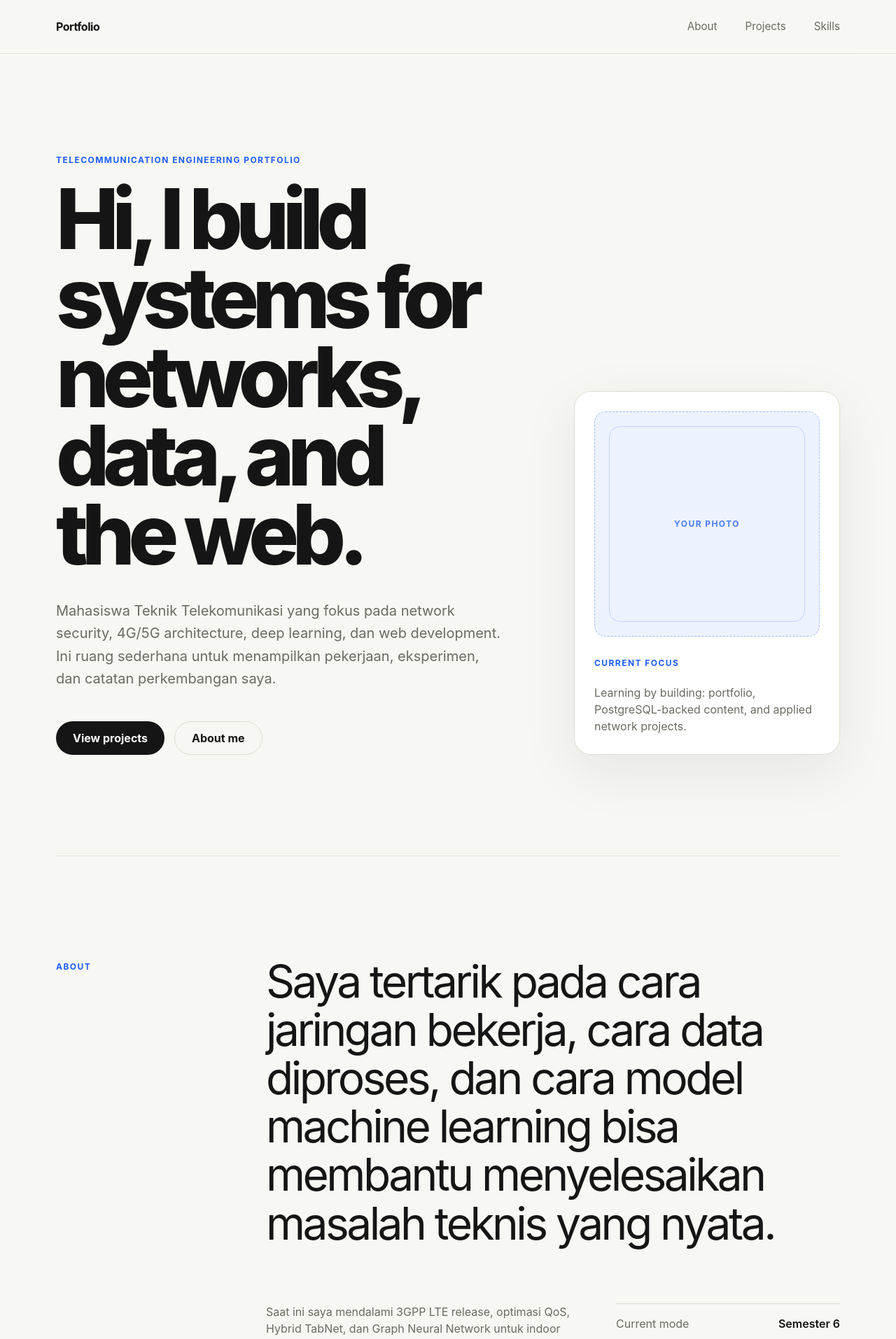
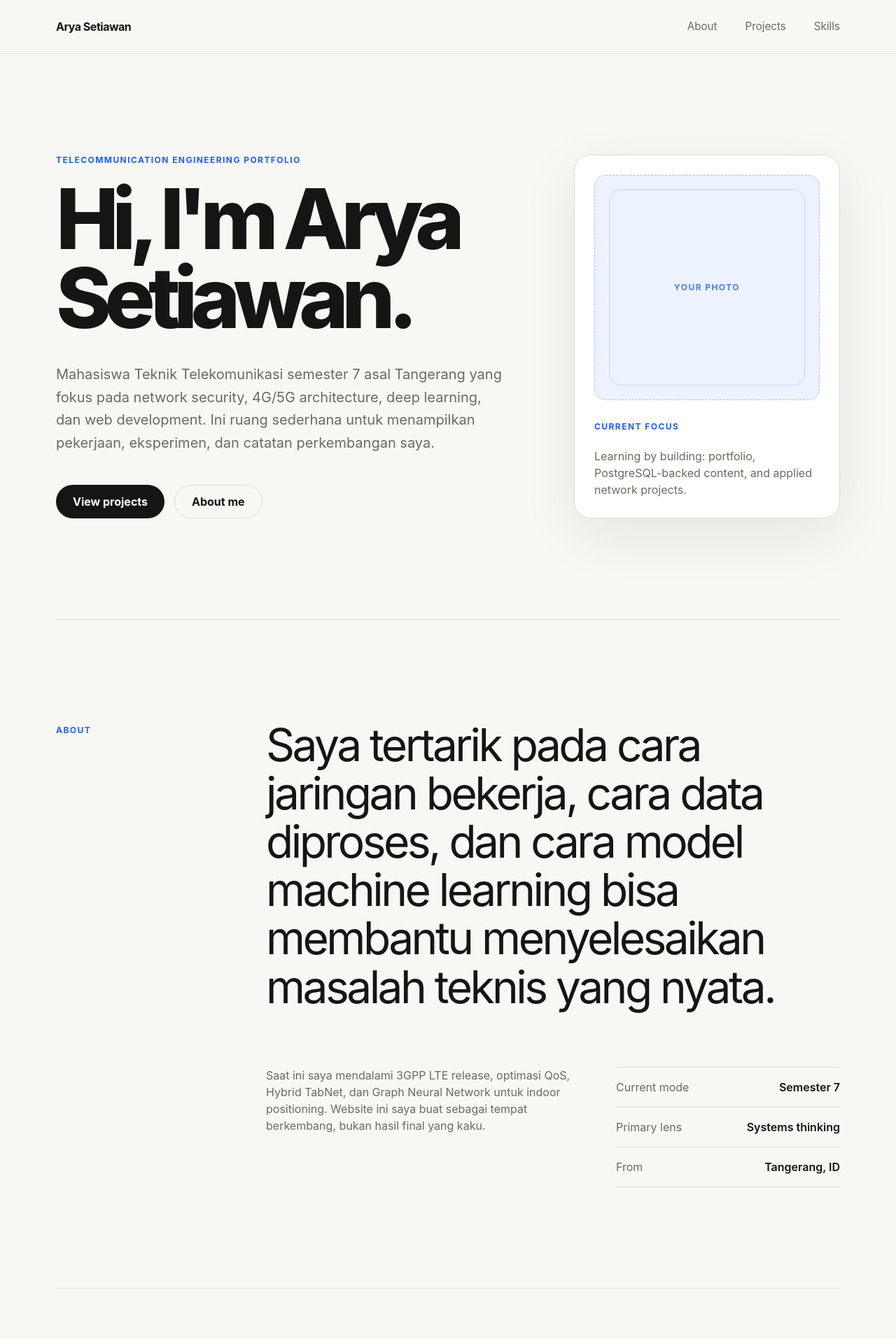
Before and after one commit to blankony/personal-website, a Next.js app: page / in a window 1280 px wide. Shown: the top 1914 px of the page at 70% size. Built offline with nearby package versions, Linux system fonts and the light colour scheme; no server answers; the database is empty.

Commit message:
content: update profile details
Add the portfolio owner name and update the current semester, hometown, navigation label, and page metadata.

```diff
--- a/src/app/layout.jsx
+++ b/src/app/layout.jsx
@@ -1,8 +1,8 @@
 import "./globals.css";
 
 export const metadata = {
-  title: "Portfolio | Telecommunication Engineer",
-  description: "Portfolio mahasiswa Teknik Telekomunikasi yang berfokus pada jaringan dan deep learning.",
+  title: "Arya Setiawan | Telecommunication Engineer",
+  description: "Portfolio Arya Setiawan, mahasiswa Teknik Telekomunikasi semester 7 asal Tangerang.",
 };
 
 export default function RootLayout({ children }) {
--- a/src/components/About.jsx
+++ b/src/components/About.jsx
@@ -17,9 +17,9 @@ export default function About() {
           hasil final yang kaku.
         </p>
         <dl className="border-t border-[#deded4]">
-          <div className="flex justify-between gap-5 border-b border-[#deded4] py-4"><dt>Current mode</dt><dd className="text-right font-semibold text-[#151515]">Semester 6</dd></div>
+          <div className="flex justify-between gap-5 border-b border-[#deded4] py-4"><dt>Current mode</dt><dd className="text-right font-semibold text-[#151515]">Semester 7</dd></div>
           <div className="flex justify-between gap-5 border-b border-[#deded4] py-4"><dt>Primary lens</dt><dd className="text-right font-semibold text-[#151515]">Systems thinking</dd></div>
-          <div className="flex justify-between gap-5 border-b border-[#deded4] py-4"><dt>Based in</dt><dd className="text-right font-semibold text-[#151515]">Bandung, ID</dd></div>
+          <div className="flex justify-between gap-5 border-b border-[#deded4] py-4"><dt>From</dt><dd className="text-right font-semibold text-[#151515]">Tangerang, ID</dd></div>
         </dl>
       </div>
     </section>
--- a/src/components/Hero.jsx
+++ b/src/components/Hero.jsx
@@ -4,12 +4,12 @@ export default function Hero() {
       <div>
         <p className="text-xs font-bold uppercase tracking-[0.12em] text-[#1f5eff]">Telecommunication Engineering Portfolio</p>
         <h1 className="mt-5 max-w-[780px] text-[clamp(3rem,10vw,7.5rem)] font-extrabold leading-[0.94] tracking-[-0.08em]">
-          Hi, I build systems for networks, data, and the web.
+          Hi, I&apos;m Arya Setiawan.
         </h1>
         <p className="mt-9 max-w-[650px] text-[clamp(1.05rem,2vw,1.25rem)] leading-relaxed text-[#6b6b63]">
-          Mahasiswa Teknik Telekomunikasi yang fokus pada network security, 4G/5G architecture,
-          deep learning, dan web development. Ini ruang sederhana untuk menampilkan pekerjaan,
-          eksperimen, dan catatan perkembangan saya.
+          Mahasiswa Teknik Telekomunikasi semester 7 asal Tangerang yang fokus pada network
+          security, 4G/5G architecture, deep learning, dan web development. Ini ruang sederhana
+          untuk menampilkan pekerjaan, eksperimen, dan catatan perkembangan saya.
         </p>
         <div className="mt-11 flex flex-wrap gap-3.5">
           <a className="inline-flex min-h-12 items-center justify-center rounded-full bg-[#151515] px-6 font-bold text-white transition-transform duration-200 hover:-translate-y-0.5 focus-visible:outline-3 focus-visible:outline-offset-4 focus-visible:outline-[#1f5eff]/35" href="#projects">View projects</a>
--- a/src/components/Navbar.jsx
+++ b/src/components/Navbar.jsx
@@ -3,7 +3,7 @@ export default function Navbar() {
     <nav className="sticky top-0 z-30 border-b border-[#deded4]/80 bg-[#f7f7f3]/90 backdrop-blur-xl" aria-label="Primary navigation">
       <div className="mx-auto flex min-h-[76px] w-[min(100%-40px,1120px)] items-center justify-between gap-8 max-sm:min-h-[68px] max-sm:w-[min(100%-28px,1120px)]">
         <a className="inline-flex min-h-11 items-center font-bold tracking-[-0.03em] focus-visible:outline-3 focus-visible:outline-offset-4 focus-visible:outline-[#1f5eff]/35" href="#home" aria-label="Portfolio home">
-          <span>Portfolio</span>
+          <span>Arya Setiawan</span>
         </a>
         <div className="flex items-center gap-5 text-sm text-[#6b6b63] sm:gap-10 sm:text-[0.95rem]">
           <a className="inline-flex min-h-11 items-center transition-colors hover:text-[#151515] focus-visible:text-[#151515] focus-visible:outline-3 focus-visible:outline-offset-4 focus-visible:outline-[#1f5eff]/35" href="#about">About</a>
```
